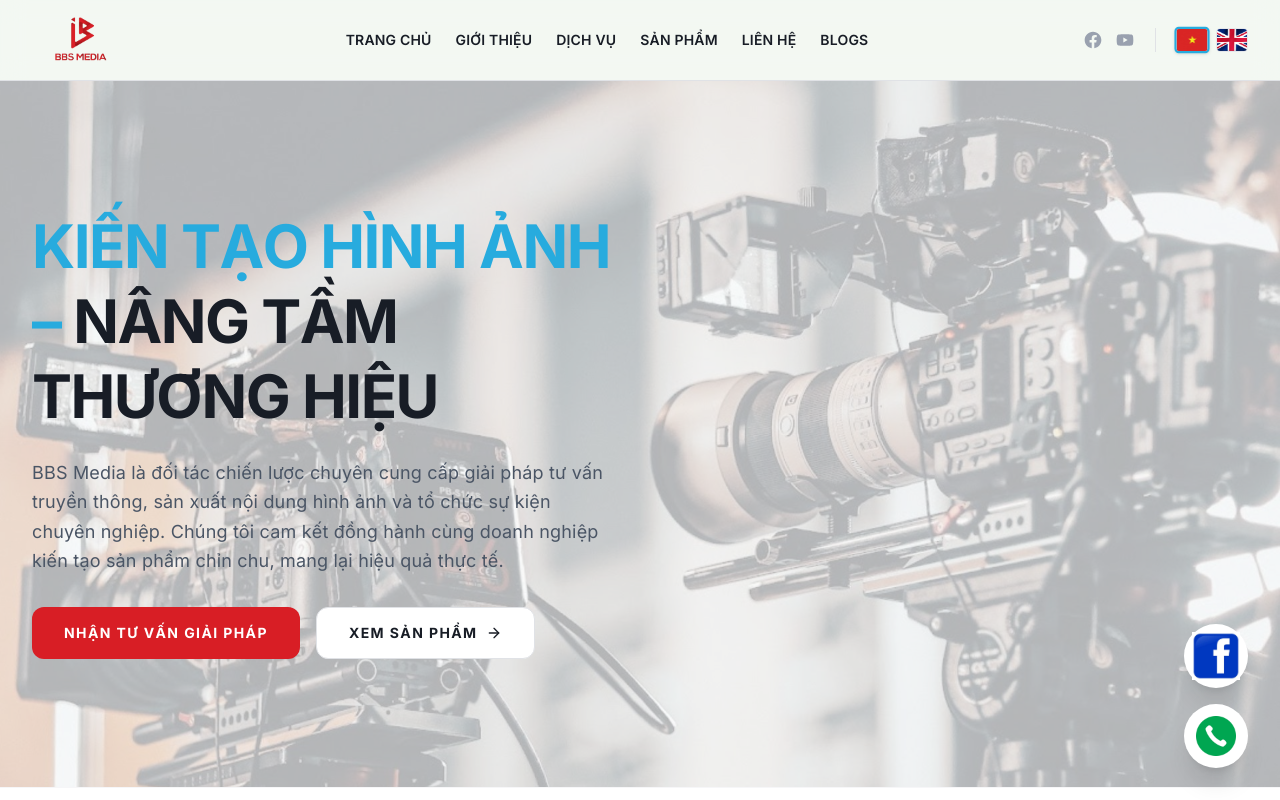
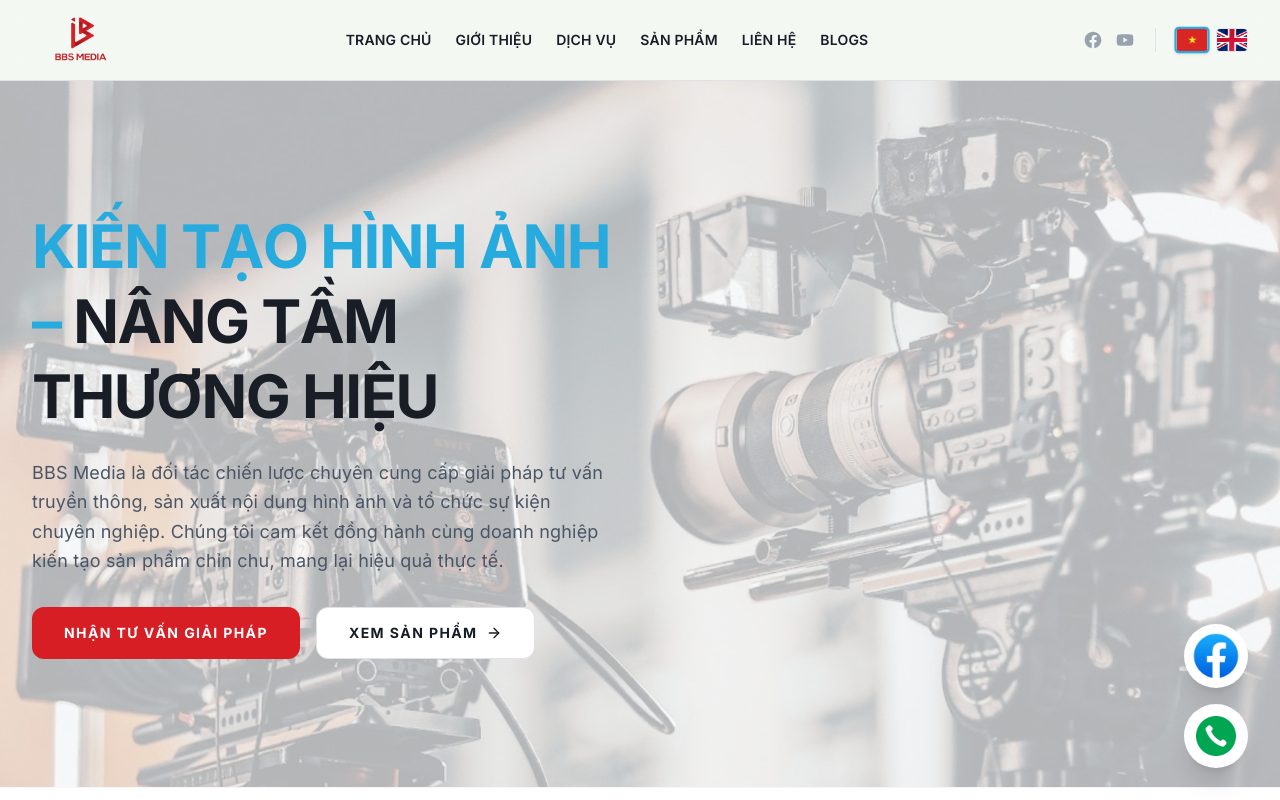
Before and after one commit to Soupsix/bbs-landing-page, a Next.js app: page / in a window 1280 px wide. Shown: the top 800 px of the page. Built offline with nearby package versions, Linux system fonts and the light colour scheme.

Commit message:
Update facebook logo

```diff
--- a/components/ui/FloatingContact.tsx
+++ b/components/ui/FloatingContact.tsx
@@ -21,7 +21,7 @@ export function FloatingContact() {
           className="flex h-14 w-14 items-center justify-center rounded-full bg-white shadow-xl transition-transform duration-300 hover:scale-110 md:h-16 md:w-16"
         >
           <Image
-            src="/logo/facebook.webp"
+            src="/logo/facebook.png"
             alt="Facebook Messenger"
             width={40}
             height={40}
```
Also changed, not shown: public/logo/facebook.png (added), public/logo/facebook.webp (deleted).
